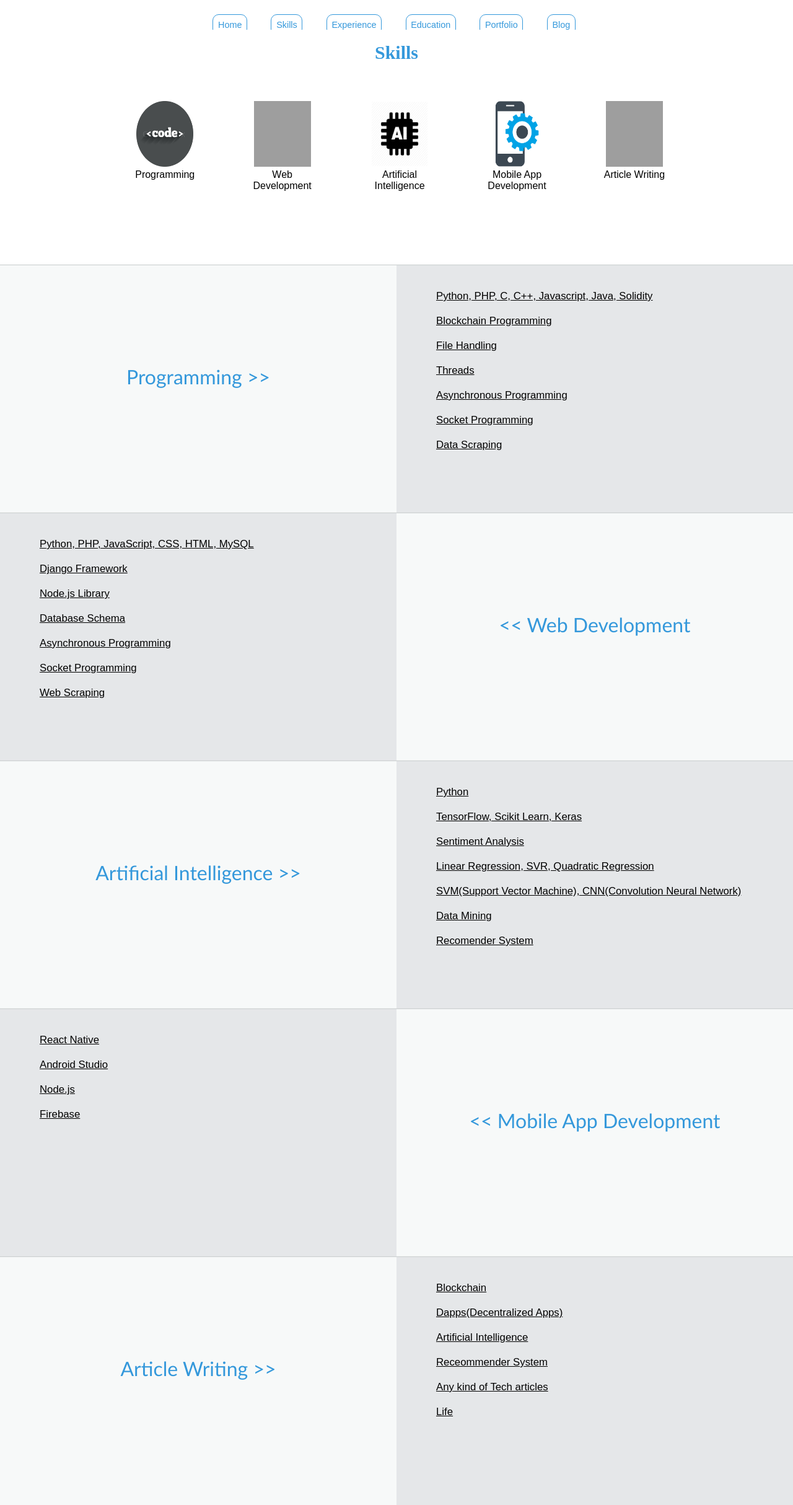
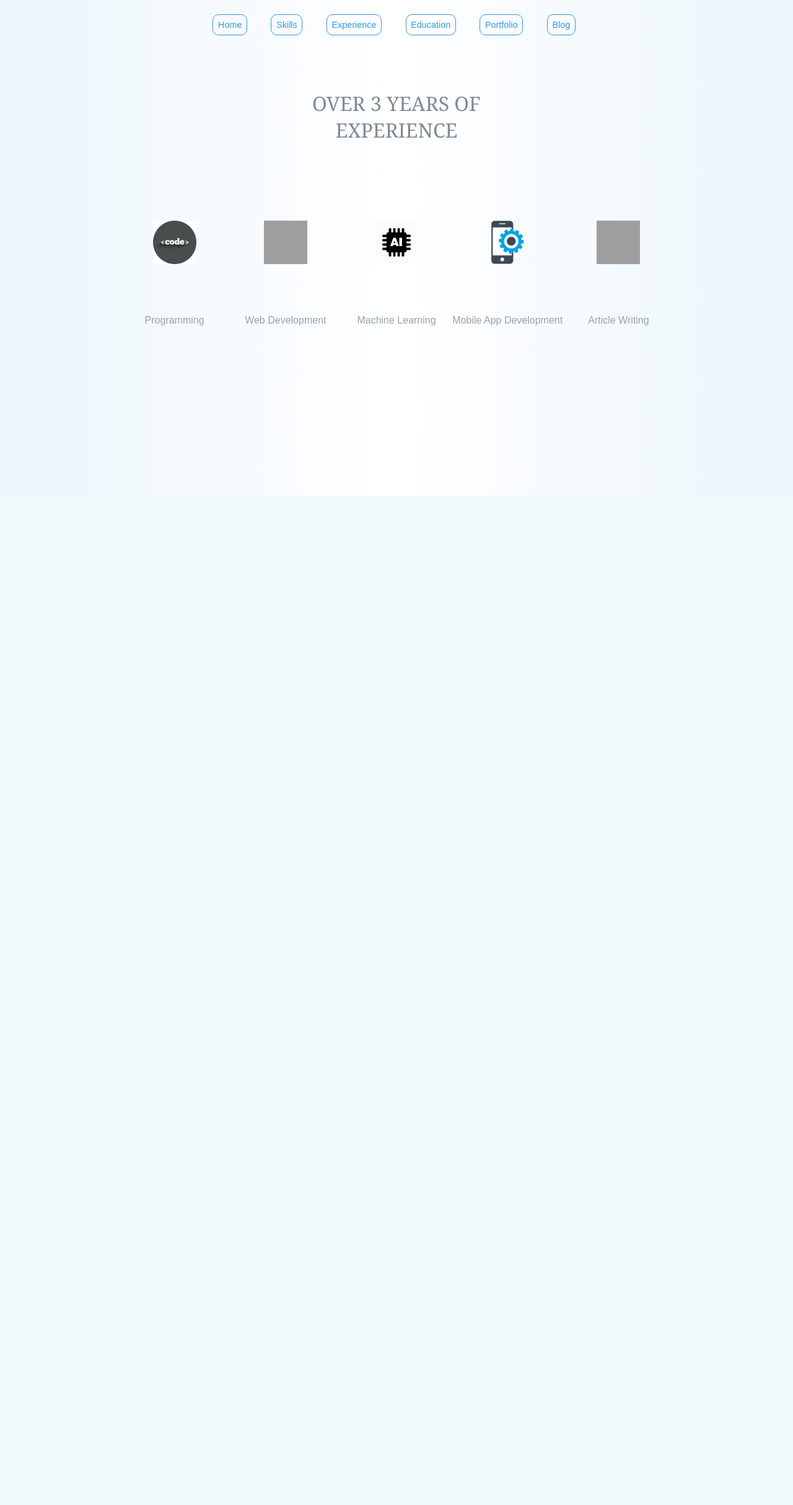
Before and after one commit to Scorpi35/Django-GLM, a Django app: page /Skills/ in a window 1280 px wide. Shown: the whole page at 62% size. After the commit the page ends 800 px from the top, so only its background shows below. Run offline with Django 3.2, Linux system fonts and the light colour scheme; grey boxes are pictures that could not be loaded.

Commit message:
Add files via upload

```diff
--- a/NavigationBar/static/css/NavigationBar.css
+++ b/NavigationBar/static/css/NavigationBar.css
@@ -8,7 +8,7 @@
     width: 100%;
     left: 0;
     top: 0;
-    background-color: white;
+    background-image: linear-gradient(to left, #EBF5FB, white, #EBF5FB);
     font-family: sans-serif;
     font-size: 90%;
 }
@@ -20,7 +20,6 @@
     justify-content: center;
     height: 100%;
     width: 60%;
-    background-color:white;
 }
 
 #container #Navigation_Bar #Categories div{
@@ -28,11 +27,7 @@
     float: left;
     left: -3%;
     margin-left: 5%;
-    padding-top: 1%;
-    padding-bottom: 1%;
-    padding-right: 1%;
-    padding-left: 1%;
-    background-color: white;
+    padding: 1% 1% 1% 1%;
     border-style: solid;
     border-width: thin;
     border-color: #3498DB;
--- a/NavigationBar/static/javascript/navigation_bar.js
+++ b/NavigationBar/static/javascript/navigation_bar.js
@@ -2,19 +2,40 @@
    var extended_url = window.location.href;
    var get_url = extended_url.replace("http://127.0.0.1:8000/", "");
    if(get_url == "Skills/"){
-           document.getElementById("Skills").style.color="#BDC3C7";
+           document.getElementById("Skills").style.backgroundColor="#3498DB";
+           document.getElementById("Skills").style.color = "white";
    }
    if(get_url == "HomePage/"){
-            document.getElementById("Home").style.color = "#BDC3C7";
+            document.getElementById("Home").style.backgroundColor="#3498DB";
+           document.getElementById("Home").style.color = "white";
    }
 
    if(get_url == 'Education/'){
-        document.getElementById("Education").style.color = "#BDC3C7";
+        document.getElementById("Education").style.backgroundColor="#3498DB";
+        document.getElementById("Education").style.color = "white";
    }
 
    if(get_url == 'Portfolio/'){
-        document.getElementById("Portfolio").style.color = "#BDC3C7";
+        document.getElementById("Portfolio").style.backgroundColor="#3498DB";
+        document.getElementById("Portfolio").style.color = "white";
    }
+
+   if(get_url == 'AboutMe/'){
+        document.getElementById("About_Me").style.backgroundColor="#3498DB";
+        document.getElementById("About_Me").style.color = "white";
+   }
+
+   if(get_url == 'Experience/'){
+        document.getElementById("Experience").style.backgroundColor = "#3498DB";
+        document.getElementById("Experience").style.color = "white";
+   }
+
+   if(get_url == 'Blog/'){
+        document.getElementById("Blog").style.backgroundColor = "#3498DB";
+        document.getElementById("Blog").style.color = "white";
+   }
+
+
 }
 
 function Go_HomePage(){
@@ -32,3 +53,15 @@
 function Go_Portfolio(){
     window.location.href = "http://127.0.0.1:8000/Portfolio/";
 }
+
+function Go_AboutMe(){
+    window.location.href = "http://127.0.0.1:8000/AboutMe/";
+}
+
+function Go_Experience(){
+    window.location.href = "http://127.0.0.1:8000/Experience/";
+}
+
+function Go_Blog(){
+    window.location.href = "http://127.0.0.1:8000/Blog/";
+}
--- a/NavigationBar/templates/NavigationBar/index.html
+++ b/NavigationBar/templates/NavigationBar/index.html
@@ -7,7 +7,7 @@
                 Skills
             </div>
 
-            <div id="Experience" class="Category">
+            <div id="Experience" class="Category" onClick="Go_Experience()">
                 Experience
             </div>
 
@@ -18,7 +18,7 @@
             <div id="Portfolio" class="Category" onClick="Go_Portfolio()">
                 Portfolio
             </div>
-            <div id="Blog" class="Category" onClick="Go_Portfolio()">
+            <div id="Blog" class="Category" onClick="Go_Blog()">
                 Blog
             </div>
         </div>
--- a/PersonalBlog/settings.py
+++ b/PersonalBlog/settings.py
@@ -41,7 +41,10 @@
     'Skills',
     'NavigationBar',
     'Education',
-    'Portfolio'
+    'Portfolio',
+    'AboutMe',
+    'Experience',
+    'Blog'
 ]
 
 MIDDLEWARE = [
--- a/PersonalBlog/urls.py
+++ b/PersonalBlog/urls.py
@@ -6,5 +6,8 @@
     url(r'^HomePage/', include('HomePage.urls'), name='HomePage'),
     url(r'^Skills/', include('Skills.urls'), name='Skills'),
     url(r'^Education/', include('Education.urls'), name='Education'),
-    url(r'^Portfolio/', include('Portfolio.urls'), name='Portfolio')
+    url(r'^Portfolio/', include('Portfolio.urls'), name='Portfolio'),
+    url(r'^AboutMe/', include('AboutMe.urls'), name='AboutMe'),
+    url(r'^Experience/', include('Experience.urls'), name='Experience'),
+    url(r'^Blog/', include('Blog.urls'), name='Blog')
 ]
--- a/Skills/static/css/Skills.css
+++ b/Skills/static/css/Skills.css
@@ -1,100 +1,90 @@
-#container #Skills_Box{
+#container #main_content{
     position: absolute;
-    top: 6%;
+    top: 10%;
     left: 0%;
-    height: 100%;
+    height: 90%;
     width: 100%;
-    background-color: white;
+    background-image: linear-gradient(to left, #EBF5FB, white, #EBF5FB);
 }
 
-#container #Skills_Box #Skills_Icons{
+#container #main_content #Skills_Icon{
     position: relative;
+    display: flex;
     top: 0%;
-    height: 45%;
+    left: 0%;
+    height: 70%;
     width: 100%;
-    background-color: white;
+    justify-content: center;
+    align-items: flex-start;
 }
 
-#container #Skills_Box #Skills_Icons center h1{
+#container #main_content #Skills_Icon #Icons_Name{
     position: relative;
-    font-size: 30px;
-    color: #3498DB;
+    display: flex;
+    flex-direction: row;
+    width: 70%;
+    height: 50%;
 }
 
-#container #Skills_Box #Skills_Icons #Icons{
+#container #main_content #Skills_Icon #Icons_Name .Specific_Skill{
     position: relative;
-    top: 0%;
-    height: 70%;
-    width: 80%;
-    left: 10%;
-    background-color: white;
+    display: flex;
+    flex: 1;
+    flex-direction: column;
 }
 
-#container #Skills_Box #Skills_Icons #Icons #figure {
+#container #main_content #Skills_Icon #Icons_Name .Specific_Skill .Specific_Icon{
     position: relative;
-    height: 60%;
-    width: 10%;
-    float: left;
-    margin-left: 8.5%;
-    margin-top: 4%;
-    background-color: white;
-    font-family: sans-serif;
-    color: black;
+    display: flex;
+    align-items: center;
+    justify-content: center;
+    flex: 3;
 }
 
-#container #Skills_Box #Skills_Icons #Icons #figure img{
-    position: relative;
-    height: 70%;
-    width: 90%;
-    left: 5%;
+#container #main_content #Skills_Icon #Icons_Name .Specific_Skill .Specific_Icon img{
+    height: 70px;
+    width: 70px;
 }
 
-#container #Skills_Box .Specific_Skill{
+#container #main_content #Skills_Icon #Icons_Name .Specific_Skill .Specific_Name{
     position: relative;
-    top: 0%;
-    height: 50%;
-    width: 100%;
-    background-color: #F0F3F4;
     display: flex;
-    flex-direction: row;
-    box-shadow: 0px 0px 1px 1px #CCD1D1;
+    align-items: center;
+    justify-content: center;
+    flex: 1;
+    font-family: sans-serif;
+    color: #99A3A4;
 }
 
-#container #Skills_Box .Specific_Skill #Header{
+#container #main_content #Experience_Header{
     position: relative;
-    flex: 1;
-    background-color: #F7F9F9;
+    display: flex;
+    justify-content: center;
+    align-items: center;
+    height: 30%;
+    width: 100%;
+    animation: Bigger 3s forwards;
+    font-size: 50%;
+    font-family: Georgia, serif;
 }
 
-#container #Skills_Box .Specific_Skill #Header #Text{
-    font-family: Trebuchet MS;
+#container #main_content #Experience_Header #Header_Box{
+    color: #808B96;
 }
 
-#container #Skills_Box .Specific_Skill #Text{
-    position: relative;
-    height: 20%;
-    width: 80%;
-    top: 40%;
-    left: 10%;
-    font-size: 200%;
-    font-family: sans-serif;
-    font-weight: 100;
-    color: #3498DB;
+.Animate{
+    animation: appear 5s forwards;
+
 }
 
-#container #Skills_Box .Specific_Skill #Description{
-    position: relative;
-    flex: 1;
-    background-color: #E5E7E9;
+@keyframes appear{
+    from {opacity: 0;}
+    to{opacity: 1;}
+
 }
 
-#container #Skills_Box .Specific_Skill #Description #Text{
-    position: relative;
-    top: 10%;
-    height: 80%;
-    width: 80%;
-    left: 10%;
-    font-size: 105%;
-    font-weight: 100;
-    color: black;
+@keyframes Bigger{
+    from{font-size: 50%;}
+    to{font-size: 200%;}
+
 }
--- a/Skills/templates/Skills/index.html
+++ b/Skills/templates/Skills/index.html
@@ -9,140 +9,71 @@
     <script src="{% static 'javascript/navigation_bar.js' %}">
 
     </script>
+    <script type="text/javascript">
+        function Animate_Icons(){
+            var SS = document.getElementsByClassName("Specific_Skill");
+            for(i = 0; i < SS.length; i++){
+                SS[i].classList.add('Animate');
+            }
+        }
+
+    </script>
 </head>
-<body onload="navBarColor()">
+<body onload="navBarColor(); Animate_Icons();">
 <div id="container">
     {% include "NavigationBar/index.html" %}
-    <div id="Skills_Box">
-        <div id="Skills_Icons">
-            <center><h1>Skills</h1></center>
-            <div id="Icons">
-                <div id="figure">
-                    <img src="{% static 'images/Programming_Development.jpg' %}"/><br/>
-                    <center>Programming</center>
+    <div id="main_content">
+        <div id="Experience_Header">
+            <div id="Header_Box">
+                <center>OVER 3 YEARS OF <br/>EXPERIENCE</center>
             </div>
-
-                <div id="figure">
-                    <img src="{% static 'images/Web_Development.png' %}"/><br/>
-                    <center>Web Development</center>
         </div>
-
-                <div id="figure">
-                    <img src="{% static 'images/Artificial_Development.png' %}"/><br/>
-                    <center>Artificial Intelligence</center>
+        <div id="Skills_Icon">
+            <div id="Icons_Name">
+                <div id="Programming_Skill" class="Specific_Skill">
+                    <div class="Specific_Icon">
+                        <img src="{% static 'images/Programming_Development.jpg' %}"/>
                     </div>
-
-                <div id="figure">
-                    <img src="{% static 'images/Mobile_Development.jpg' %}"/><br/>
-                    <center>Mobile App Development</center>
+                    <div class="Specific_Name">
+                        Programming
                     </div>
-
-                <div id="figure">
-                    <img src="{% static 'images/Article_Development.png' %}"/><br/>
-                    <center>Article Writing</center>
+                </div>
+                <div id="Web_Skill" class="Specific_Skill">
+                    <div class="Specific_Icon">
+                        <img src="{% static 'images/Web_Development.png' %}"/>
+                    </div>
+                    <div class="Specific_Name">
+                        Web Development
+                    </div>
+                </div>
+                <div id="AI_Skill" class="Specific_Skill">
+                    <div class="Specific_Icon">
+                        <img src="{% static 'images/Artificial_Development.png' %}"/>
+                    </div>
+                    <div class="Specific_Name">
+                        Machine Learning
                     </div>
 
                 </div>
+                <div id="Mobile_Skill" class="Specific_Skill">
+                    <div class="Specific_Icon">
+                        <img src="{% static 'images/Mobile_Development.jpg' %}"/>
                     </div>
-        <div id="Programming" class="Specific_Skill">
-            <div id="Header">
-                <div id="Text">
-                    <center>Programming >></center>
-                </div>
-            </div>
+                    <div class="Specific_Name">
+                        Mobile App Development
 
-            <div id="Description">
-                <div id="Text">
-                    <u>Python, PHP, C, C++, Javascript, Java, Solidity<br/><br/>
-                        Blockchain Programming<br/><br/>
-                        File Handling<br/><br/>
-                        Threads<br/><br/>
-                        Asynchronous Programming<br/><br/>
-                        Socket Programming<br/><br/>
-                        Data Scraping</u>
-                </div>
-            </div>
-        </div>
-        <div id="Web_Development" class="Specific_Skill">
-            <div id="Description">
-                <div id="Text">
-                    <u>Python, PHP, JavaScript, CSS, HTML, MySQL<br/><br/>
-                            Django Framework<br/><br/>
-                            Node.js Library<br/><br/>
-                            Database Schema<br/><br/>
-                            Asynchronous Programming<br/><br/>
-                            Socket Programming<br/><br/>
-                            Web Scraping
-                    </u>
-                </div>
-            </div>
-
-            <div id="Header">
-                <div id="Text">
-                    <center><< Web Development</center>
-                </div>
-            </div>
-        </div>
-        <div id="Artificial_Intelligence" class="Specific_Skill">
-            <div id="Header">
-                <div id="Text">
-                    <center>Artificial Intelligence >></center>
-                </div>
-            </div>
-
-            <div id="Description">
-                <div id="Text">
-                    <u>Python<br/><br/>
-                            TensorFlow, Scikit Learn, Keras<br/><br/>
-                            Sentiment Analysis<br/><br/>
-                            Linear Regression, SVR, Quadratic Regression<br/><br/>
-                            SVM(Support Vector Machine), CNN(Convolution Neural Network)<br/><br/>
-                            Data Mining<br/><br/>
-                            Recomender System
-                    </u>
-                </div>
-            </div>
-        </div>
-        <div id="MobileApp_Development" class="Specific_Skill">
-            <div id="Description">
-                <div id="Text">
-                    <u>React Native<br/><br/>
-                            Android Studio<br/><br/>
-                            Node.js<br/><br/>
-                            Firebase<br/><br/>
-                    </u>
                     </div>
 
                 </div>
-
-            <div id="Header">
-                <div id="Text">
-                    <center><< Mobile App Development</center>
+                <div id="Writing_Skill" class="Specific_Skill">
+                    <div class="Specific_Icon">
+                        <img src="{% static 'images/Article_Development.png' %}"/>
                     </div>
+                    <div class="Specific_Name">
+                        Article Writing
 
                     </div>
                 </div>
-        <div id="Article_Writing" class="Specific_Skill">
-            <div id="Header">
-                <div id="Text">
-                    <center>Article Writing >></center>
-                </div>
-
-            </div>
-
-            <div id="Description">
-                <div id="Text">
-                    <u>
-                        Blockchain<br/><br/>
-                        Dapps(Decentralized Apps)<br/><br/>
-                        Artificial Intelligence<br/><br/>
-                        Receommender System<br/><br/>
-                        Any kind of Tech articles<br/><br/>
-                        Life<br/><br/>
-
-                    </u>
-                </div>
-
             </div>
         </div>
     </div>
```
Also changed, not shown: Portfolio/static/css/Portfolio.css (+83 -93 lines), Portfolio/templates/Portfolio/index.html (+91 -41 lines). Lines whose indentation alone changed are shown as unchanged.
